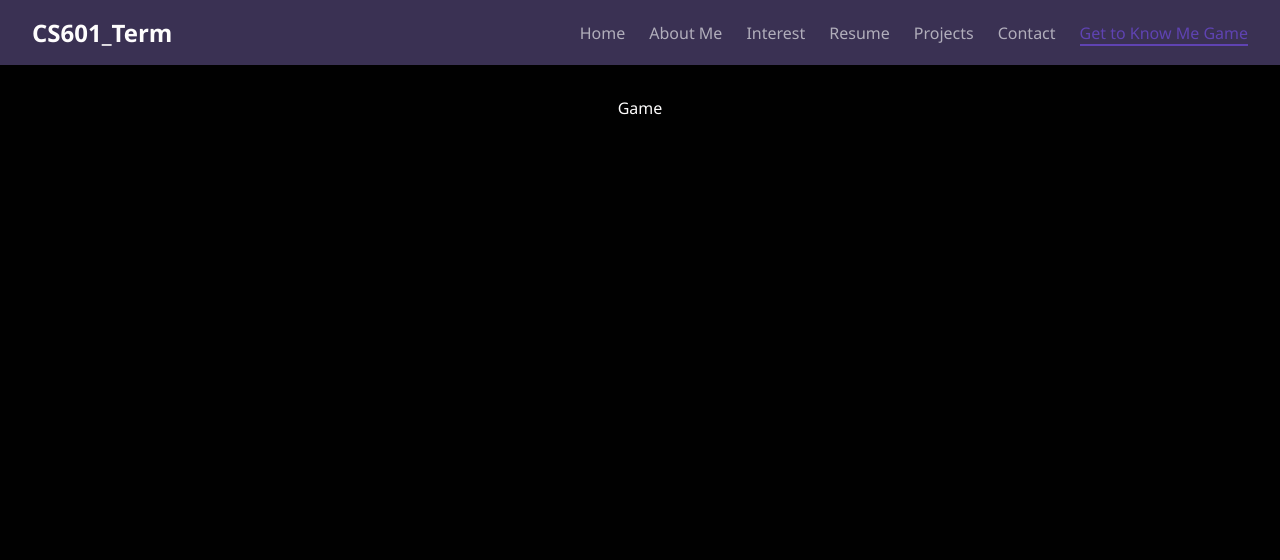
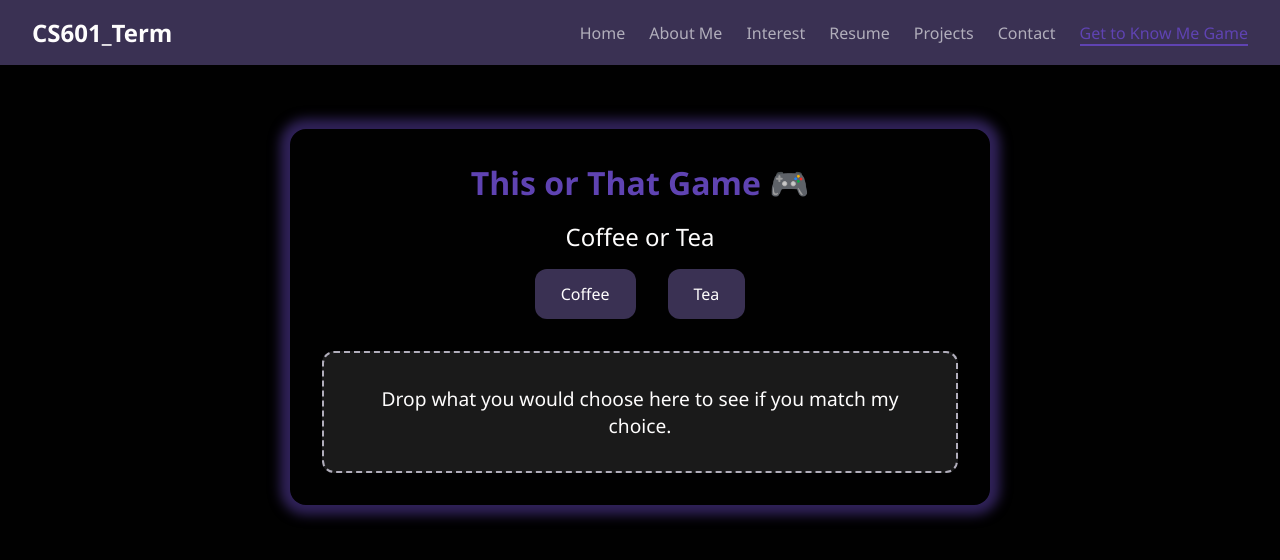
Before and after one commit to ShanyceBenson/CS601_TermProject_Benson, a React (Vite) app: page /#/game in a window 1280 px wide. Shown: the top 560 px of the page. Built offline with nearby package versions, Linux system fonts and the light colour scheme.

Commit message:
game page draft also removed svg file error from index.html

```diff
--- a/index.html
+++ b/index.html
@@ -2,7 +2,6 @@
 <html lang="en">
   <head>
     <meta charset="UTF-8" />
-    <link rel="icon" type="image/svg+xml" href="/vite.svg" />
     <meta name="viewport" content="width=device-width, initial-scale=1.0" />
     <title>CS601_TermProject_Benson</title>
   </head>
--- /dev/null
+++ b/src/data/thisOrThat.ts
@@ -0,0 +1,10 @@
+export const thisOrThat = [
+  { id: 1, question: "Coffee or Tea", options: ["Coffee", "Tea"], correct: "Tea" },
+  { id: 2, question: "Summer or Winter", options: ["Summer", "Winter"], correct: "Summer" },
+  { id: 3, question: "Introvert or Extrovert", options: ["Introvert", "Extrovert"], correct: "Introvert" },
+  { id: 4, question: "Planner or Go with the Flow", options: ["Planner", "Go with the Flow"], correct: "Planner" },
+  { id: 5, question: "Controller or Mouse and Keyboard", options: ["Controller", "Mouse and Keyboard"], correct: "Controller" },
+  { id: 6, question: "Early Bird or Night Owl", options: ["Early Bird", "Night Owl"], correct: "Early Bird" },
+  { id: 7, question: "Savory or Sweet", options: ["Savory", "Sweet"], correct: "Savory" },
+  { id: 8, question: "Dress or Jeans", options: ["Dress", "Jeans"], correct: "Dress" },
+];
--- /dev/null
+++ b/src/pages/Game.css
@@ -0,0 +1,81 @@
+.game-container {
+  text-align: center;
+  padding: 2rem;
+  background-color: #010101;
+  color: #fefdfd;
+  border-radius: 1rem;
+  box-shadow: 0 0 12px 10px rgba(95, 67, 178, 0.5);
+  max-width: 700px;
+  margin: 2rem auto;
+  font-family: 'Segoe UI', Tahoma, Geneva, Verdana, sans-serif;
+}
+
+.game-title {
+  font-size: 2rem;
+  color: #5f43b2;
+  margin-bottom: 1rem;
+}
+
+.question-block {
+  margin-top: 1rem;
+}
+
+.question {
+  font-size: 1.5rem;
+  margin-bottom: 1rem;
+}
+
+.options {
+  display: flex;
+  justify-content: center;
+  gap: 2rem;
+  margin-bottom: 2rem;
+}
+
+.draggable-option {
+  background-color: #3a3153;
+  color: #fefdfd;
+  padding: 0.75rem 1.5rem;
+  border-radius: 12px;
+  cursor: grab;
+  border: 2px solid transparent;
+  transition: all 0.3s ease;
+}
+
+.draggable-option:hover {
+  background-color: #5f43b2;
+  transform: scale(1.05);
+}
+
+.drop-zone {
+  border: 2px dashed #b1aebb;
+  border-radius: 12px;
+  padding: 2rem;
+  background-color: #1a1a1a;
+  min-height: 100px;
+  display: flex;
+  align-items: center;
+  justify-content: center;
+  color: #fefdfd;
+  font-size: 1.2rem;
+}
+
+.game-result {
+  margin-top: 2rem;
+}
+
+.restart-button {
+  margin-top: 1.5rem;
+  padding: 0.75rem 1.5rem;
+  background-color: #5f43b2;
+  color: #fefdfd;
+  border: none;
+  border-radius: 10px;
+  font-size: 1rem;
+  cursor: pointer;
+  transition: background-color 0.3s;
+}
+
+.restart-button:hover {
+  background-color: #3a3153;
+}
--- a/src/pages/Game.tsx
+++ b/src/pages/Game.tsx
@@ -1,6 +1,97 @@
+import React, { useState } from "react";
+import "./Game.css";
+import { thisOrThat } from "../data/thisOrThat";
+
 function Game() {
+  const [currentIndex, setCurrentIndex] = useState(0);
+  const [feedback, setFeedback] = useState("");
+  const [dropped, setDropped] = useState(false);
+  const [score, setScore] = useState(0);
+  const [gameOver, setGameOver] = useState(false);
+
+  const currentQuestion = thisOrThat[currentIndex];
+
+  const handleDragStart = (
+    event: React.DragEvent<HTMLDivElement>,
+    option: string
+  ) => {
+    event.dataTransfer.setData("text/plain", option);
+  };
+
+  const handleDrop = (event: React.DragEvent<HTMLDivElement>) => {
+    event.preventDefault();
+    const selected = event.dataTransfer.getData("text");
+
+    const isCorrect = selected === currentQuestion.correct;
+    if (isCorrect) {
+      setScore((prev) => prev + 1);
+    }
+
+    setFeedback(`You chose: ${selected} ${isCorrect ? "✅" : "❌"}`);
+    setDropped(true);
+
+    setTimeout(() => {
+      setFeedback("");
+      setDropped(false);
+      if (currentIndex + 1 < thisOrThat.length) {
+        setCurrentIndex(currentIndex + 1);
+      } else {
+        setGameOver(true);
+      }
+    }, 1500);
+  };
+
+  const handleDragOver = (event: React.DragEvent<HTMLDivElement>) => {
+    event.preventDefault();
+  };
+
+  const restartGame = () => {
+    setCurrentIndex(0);
+    setScore(0);
+    setFeedback("");
+    setDropped(false);
+    setGameOver(false);
+  };
+
   return (
-    <div>Game</div>
+    <div className="game-container">
+      <h2 className="game-title">This or That Game 🎮</h2>
+      {!gameOver ? (
+        <div className="question-block">
+          <p className="question">{currentQuestion.question}</p>
+          <div className="options">
+            {currentQuestion.options.map((option) => (
+              <div
+                key={option}
+                className="draggable-option"
+                draggable={!dropped}
+                onDragStart={(e) => handleDragStart(e, option)}
+              >
+                {option}
+              </div>
+            ))}
+          </div>
+          <div
+            className="drop-zone"
+            onDrop={handleDrop}
+            onDragOver={handleDragOver}
+          >
+            {dropped ? <p>{feedback}</p> : <p>Drop what you would choose here to see if you match my choice.</p>}
+          </div>
+        </div>
+      ) : (
+        <div className="game-result">
+          <h3>Game Over!</h3>
+          <p>
+            You matched <strong>{score}</strong> out of{" "}
+            <strong>{thisOrThat.length}</strong> with Shanyce 🎉
+          </p>
+          <button className="restart-button" onClick={restartGame}>
+            Play Again
+          </button>
+        </div>
+      )}
+    </div>
   );
 }
 
```
